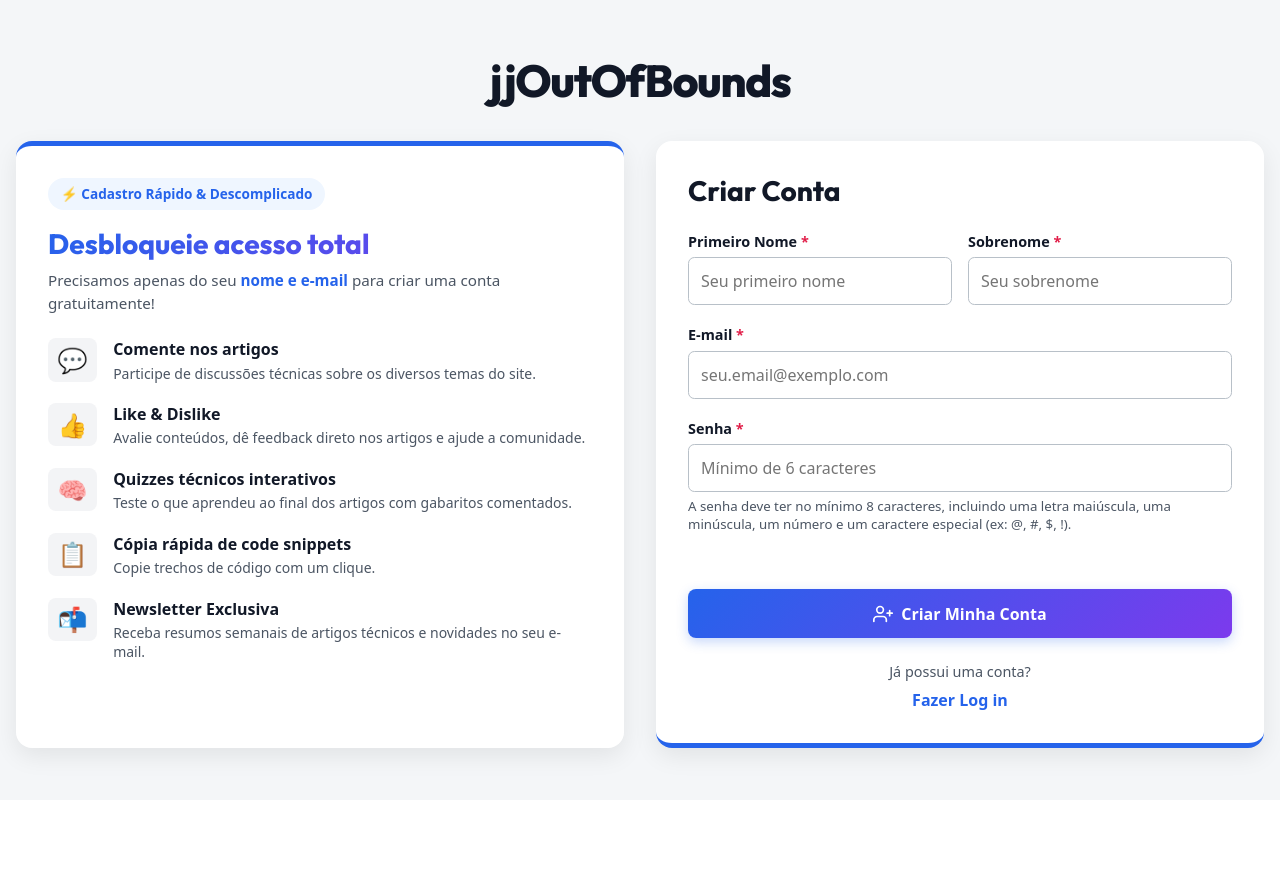
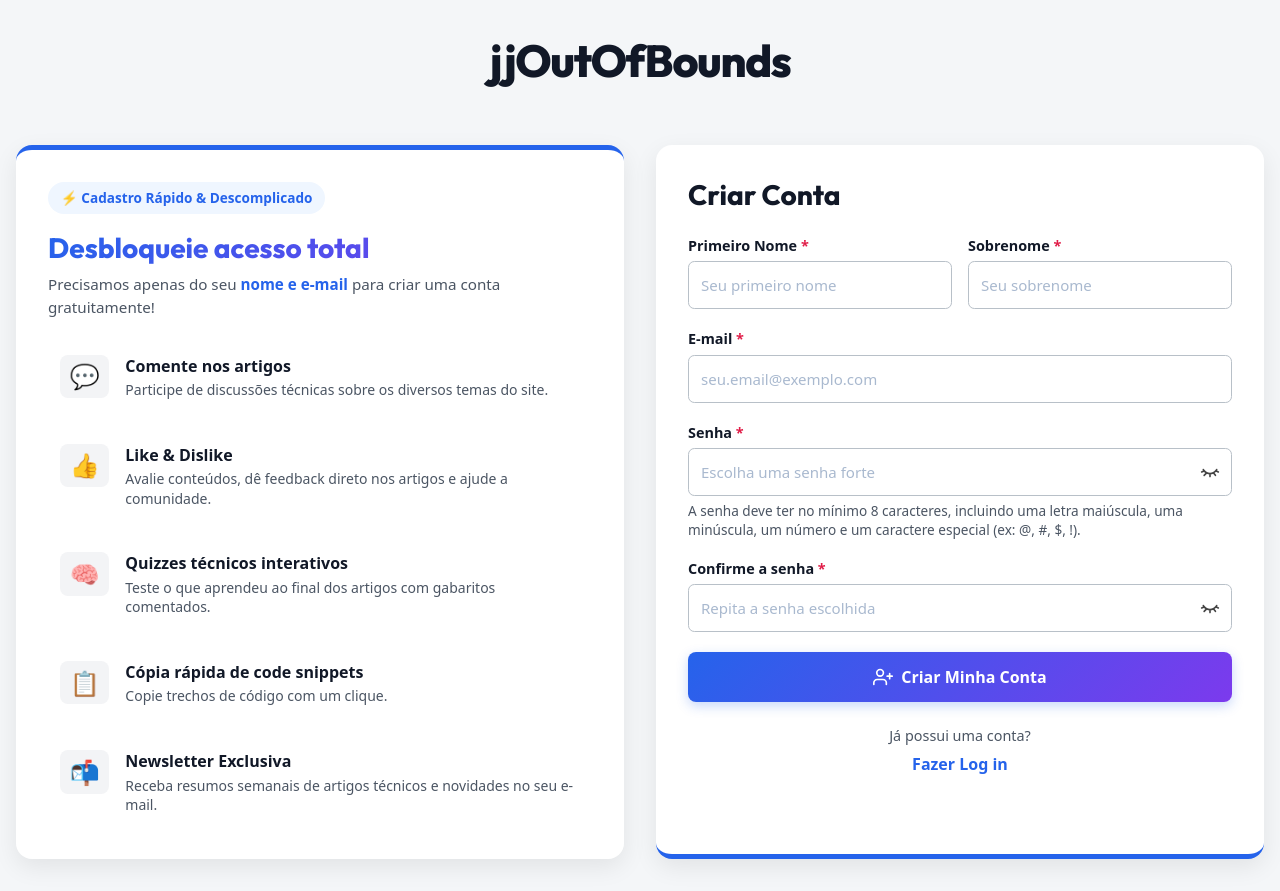
Before and after one commit to jairjunior/blog, a Node server app: page /cadastrar in a window 1280 px wide. Before the commit the page ends 771 px from the top, so only its background shows below. Run offline with Node 20, Linux system fonts and the light colour scheme.

Commit message:
Foram feitos ajustes na página de Cadastrar novo usuário (HTML, CSS e JS). Foi adicionado um campo para confirmar a senha, além de botões de "olho" para o usuário visualizar a senha que está sendo digitada. O JS valida os campos de e-mail e senha antes de submeter o formulário. Também foi criado um leve efeito visual de hover nos itens da lista de benefícios para os cadastrados.

```diff
--- a/public/css/register.css
+++ b/public/css/register.css
@@ -89,6 +89,10 @@ h1.blog-title a:focus-visible::after {
 /******************************************************************************
 / Layout Principal
 ******************************************************************************/
+main {
+    min-height: 60vh;
+}
+
 .register-container {
     width: 100%;
     max-width: 1500px;
@@ -155,6 +159,14 @@ h1.blog-title a:focus-visible::after {
     display: flex;
     align-items: flex-start;
     gap: 1rem;
+    padding: 0.7rem;
+    border-radius: 0.5rem;
+    border: 1px solid transparent;
+    transition: border-color 0.2s ease, background 0.2s ease;
+}
+.benefit-item:hover {
+    border-color: var(--border-color);
+    background-color: #eeeeee2c;
 }
 
 .benefit-icon {
@@ -229,6 +241,10 @@ input {
     font: inherit;
     transition: border-color 0.2s ease, box-shadow 0.2s ease;
 }
+input::placeholder {
+    color: #a9b9cf;
+    font-size: 0.94rem;
+}
 
 input:focus-visible {
     outline: none;
@@ -236,12 +252,40 @@ input:focus-visible {
     box-shadow: var(--focus-ring);
 }
 
+/*---------------------------------------------------------------------------*/
+/* Campo de senha  */
+.password-wrapper {
+    position: relative;
+    display: flex;
+    align-items: center;
+}
+.password-wrapper input {
+    padding-right: 45px;
+}
+.password-wrapper button.toggle-password {
+    position: absolute;
+    right: 9px;
+    background: transparent;
+    border: none;
+    cursor: pointer;
+    font-size: 1.2rem;
+    color: #444;
+    padding: 3px;
+    display: flex;
+    align-items: center;
+    justify-content: center;
+    border-radius: 0.3rem;
+    transition: background-color 0.2s ease-in;
+}
+.password-wrapper button.toggle-password:hover {
+    background-color: #1d4fd80e;
+}
+
 .input-hint {
-    font-size: 0.83rem;
+    font-size: 0.85rem;
     color: var(--text-muted);
     margin-top: 0.3rem;
 }
-
 .input-hint code {
     background: #f3f4f6;
     padding: 0.1rem 0.3rem;
@@ -250,14 +294,39 @@ input:focus-visible {
 }
 
 /*---------------------------------------------------------------------------*/
+/* Mensagem de feedback  */
+.feedback-message {
+    font-size: 0.875rem;
+    margin: 0.75rem 0;
+    line-height: 1.4;
+    border-radius: 0.4rem;
+    padding: 0;
+}
+.feedback-message.success {
+    color: var(--success-color);
+    background: #ecfdf5;
+    border: 1px solid #a7f3d0;
+    padding: 0.75rem;
+}
+.feedback-message.error {
+    color: var(--error-color);
+    background: #fff1f2;
+    border: 1px solid #fecdd3;
+    padding: 0.75rem;
+}
+
+
+/*---------------------------------------------------------------------------*/
 /* Erro e Botão */
-.error-message {
+/* .error-message {
     color: var(--error-color);
     font-size: 0.875rem;
     margin-top: 0.5rem;
     min-height: 1.25rem;
-}
+} */
 
+/*---------------------------------------------------------------------------*/
+/* Botão Submit do formulário */
 .btn-submit {
     width: 100%;
     margin-top: 1rem;
@@ -370,12 +439,14 @@ input:focus-visible {
 
 /* Telas grandes (≥ 1200px): Lado a lado com limite total de 1500px */
 @media (min-width: 1200px) {
+    .title-box {
+        margin-bottom: 3.5rem;
+    }
     .register-container {
         flex-direction: row;
         align-items: stretch;
         justify-content: center;
     }
-
     .benefits-card,
     .register-box {
         max-width: 650px; /* Juntas + gap não ultrapassam 1500px */
--- a/public/js/register.js
+++ b/public/js/register.js
@@ -3,6 +3,22 @@ const gearSpinnerSvg = `
     <svg class="spinner-icon" viewBox="0 0 24 24" fill="none" stroke="currentColor" stroke-width="2" stroke-linecap="round" stroke-linejoin="round" aria-hidden="true">
         <path d="M12 15a3 3 0 1 0 0-6 3 3 0 0 0 0 6z"/>
         <path d="M19.4 15a1.65 1.65 0 0 0 .33 1.82l.06.06a2 2 0 0 1 0 2.83 2 2 0 0 1-2.83 0l-.06-.06a1.65 1.65 0 0 0-1.82-.33 1.65 1.65 0 0 0-1 1.51V21a2 2 0 0 1-2 2 2 2 0 0 1-2-2v-.09A1.65 1.65 0 0 0 9 19.4a1.65 1.65 0 0 0-1.82.33l-.06.06a2 2 0 0 1-2.83 0 2 2 0 0 1 0-2.83l.06-.06a1.65 1.65 0 0 0 .33-1.82 1.65 1.65 0 0 0-1.51-1H3a2 2 0 0 1-2-2 2 2 0 0 1 2-2h.09A1.65 1.65 0 0 0 4.6 9a1.65 1.65 0 0 0-.33-1.82l-.06-.06a2 2 0 0 1 0-2.83 2 2 0 0 1 2.83 0l.06.06a1.65 1.65 0 0 0 1.82.33H9a1.65 1.65 0 0 0 1-1.51V3a2 2 0 0 1 2-2 2 2 0 0 1 2 2v.09a1.65 1.65 0 0 0 1 1.51 1.65 1.65 0 0 0 1.82-.33l.06-.06a2 2 0 0 1 2.83 0 2 2 0 0 1 0 2.83l-.06.06a1.65 1.65 0 0 0-.33 1.82V9a1.65 1.65 0 0 0 1.51 1H21a2 2 0 0 1 2 2 2 2 0 0 1-2 2h-.09a1.65 1.65 0 0 0-1.51 1z"/>
+    </svg>
+`;
+
+// SVG para campo de senha (olho aberto)
+const openEyeIcon = `
+    <svg xmlns="http://www.w3.org/2000/svg" width="20" height="20" viewBox="0 0 24 24" fill="currentColor" aria-labelledby="openEyeIconTitle">
+        <title id="openEyeIconTitle">Ocultar a senha</title>
+        <path d="M12 4.5C7 4.5 2.73 7.61 1 12c1.73 4.39 6 7.5 11 7.5s9.27-3.11 11-7.5c-1.73-4.39-6-7.5-11-7.5zM12 17c-2.76 0-5-2.24-5-5s2.24-5 5-5 5 2.24 5 5-2.24 5-5 5zm0-8c-1.66 0-3 1.34-3 3s1.34 3 3 3 3-1.34 3-3-1.34-3-3-3z"/>
+    </svg>
+`;
+
+// SVG para campo de senha (olho fechado)
+const closedEyeIcon = `
+    <svg xmlns="http://www.w3.org/2000/svg" width="20" height="20" viewBox="0 0 24 24" fill="currentColor" aria-labelledby="closedEyeIconTitle" stroke="currentColor" stroke-width="2" stroke-linecap="round" stroke-linejoin="round">
+        <title id="closedEyeIconTitle">Visualizar a senha</title>
+        <path d="M20 9C20 9 19.6797 9.66735 19 10.5144M12 14C10.392 14 9.04786 13.5878 7.94861 13M12 14C13.608 14 14.9521 13.5878 16.0514 13M12 14V17.5M4 9C4 9 4.35367 9.73682 5.10628 10.6448M7.94861 13L5 16M7.94861 13C6.6892 12.3266 5.75124 11.4228 5.10628 10.6448M16.0514 13L18.5 16M16.0514 13C17.3818 12.2887 18.3535 11.3202 19 10.5144M5.10628 10.6448L2 12M19 10.5144L22 12"/>
     </svg>
 `;
 
@@ -13,25 +29,53 @@ const gearSpinnerSvg = `
 / o ícone de mostrar/ocultar senha.
 ******************************************************************************/
 document.addEventListener('DOMContentLoaded', () => {
-    const form = document.getElementById('registerForm');
-    const emailInput = document.getElementById('email');
+    const registerForm = document.getElementById('registerForm');
+    const firstNameInput = document.getElementById('firstNameInput');
+    const lastNameInput = document.getElementById('lastNameInput');
+    const emailInput = document.getElementById('emailInput');
+    const passwordInput = document.getElementById('passwordInput');
+    const confirmPasswordInput = document.getElementById('confirmPasswordInput');
     const feedbackMessage = document.getElementById('feedbackMessage');
     const submitBtn = document.getElementById('submitBtn');
+    const inputs = [firstNameInput, lastNameInput, emailInput, passwordInput, confirmPasswordInput];
 
-    // Limpa mensagens de validação e de erro ao digitar no campo de e-mail
-    emailInput.addEventListener('input', () => {
-        emailInput.setCustomValidity('');
+    // Limpa feedbackMessage quando usuário começa a digitar em qualquer um dos inputs do formulário
+    inputs.forEach( inputElement => {
+        inputElement.addEventListener('input', () => {
+            inputElement.setCustomValidity('');
+            feedbackMessage.className = 'feedback-message';
             feedbackMessage.textContent = '';
+        });
     });
 
     // Submissão do Formulário
-    form.addEventListener('submit', async (event) => {
+    if (registerForm) {
+        registerForm.addEventListener('submit', async (event) => {
             event.preventDefault();
+            feedbackMessage.className = 'feedback-message';
             feedbackMessage.textContent = '';
+            const password = passwordInput.value;
+            const confirmPassword = confirmPasswordInput.value;
 
             // Valida se os campos atendem às regras nativas do HTML5 (required, minlength, etc.)
-        if (!form.checkValidity()) {
-            form.reportValidity();
+            if (!registerForm.checkValidity()) {
+                registerForm.reportValidity();
+                return;
+            }
+
+            // Validação de confirmação de senha
+            if (password !== confirmPassword) {
+                feedbackMessage.className = 'feedback-message error';
+                feedbackMessage.textContent = 'As senhas informadas não correspondem.';
+                return;
+            }
+
+            // Validação da complexidade da senha via RegEx
+            // Mínimo 8 caracteres, 1 maiúscula, 1 minúscula, 1 número e 1 caractere especial
+            const passwordRegex = /^(?=.*[a-z])(?=.*[A-Z])(?=.*\d)(?=.*[@$!%*?&#.\-_])[A-Za-z\d@$!%*?&#.\-_]{8,}$/;
+            if (!passwordRegex.test(password)) {
+                feedbackMessage.className = 'feedback-message error';
+                feedbackMessage.textContent = 'A senha informada não atende aos requisitos mínimos estabelecidos.';
                 return;
             }
 
@@ -47,10 +91,10 @@ document.addEventListener('DOMContentLoaded', () => {
 
             // Preparação dos dados para a API
             const payload = {
-            first_name: form.firstName.value.trim(),
-            last_name: form.lastName.value.trim(),
-            email: form.email.value.trim(),
-            password: form.password.value
+                first_name: registerForm.firstName.value.trim(),
+                last_name: registerForm.lastName.value.trim(),
+                email: registerForm.email.value.trim(),
+                password: registerForm.password.value
             };
 
             // Estado visual de Carregamento (Loading)
@@ -66,21 +110,43 @@ document.addEventListener('DOMContentLoaded', () => {
                     },
                     body: JSON.stringify(payload)
                 });
-
                 const responseData = await responseHttpRequest.json();
 
-            if (responseHttpRequest.ok && responseData.success) {
-                window.location.href = responseData.redirectTo || '/?registered=true';
+                if (responseHttpRequest.ok) {
+                    window.location.href = responseData.redirectUrl || '/?registered=true';
                 } else {
-                feedbackMessage.textContent = responseData.messagePt || 'Erro ao realizar o cadastro. Tente novamente.';
+                    throw new Error(responseData.messagePt);
                 }
             } catch (error) {
-            console.error('ERRO no cadastro:\n', error);
-            feedbackMessage.textContent = 'Erro de conexão com o servidor. Verifique sua rede.';
+                console.error('ERRO na requisição HTTP:\n', error);
+                feedbackMessage.className = 'feedback-message error';
+                feedbackMessage.textContent = error.message || 'Ocorreu um erro interno ao processar a solicitação.';
             } finally {
                 submitBtn.innerHTML = originalBtnText;
                 submitBtn.disabled = false;
             }
         });
+    }
+
+
+    // Função para mostrar/ocultar a senha.
+    const passwordGroups = document.querySelectorAll('div.password-wrapper');
+    if (passwordGroups.length === 2) {
+        passwordGroups.forEach(passwordGroup => {
+            const passwordInput = passwordGroup.querySelector('input[type="password"]');
+            const togglePasswordBtn = passwordGroup.querySelector('button.toggle-password');
+            if (passwordInput && togglePasswordBtn) {
+                togglePasswordBtn.addEventListener('click', () => {
+                    const isPassword = passwordInput.type === 'password';
+                    passwordInput.type = isPassword ? 'text' : 'password';
+                    togglePasswordBtn.innerHTML = isPassword ? openEyeIcon : closedEyeIcon;
+                    togglePasswordBtn.setAttribute(
+                        'aria-label',
+                        isPassword ? 'Ocultar senha' : 'Visualizar senha'
+                    );
+                });
+            }
+        });
+    }
 
 });
--- a/src/views/register.ejs
+++ b/src/views/register.ejs
@@ -72,7 +72,7 @@
         </section>
 
         <!-- Card 2: Formulário de Cadastro -->
-        <section class="register-box card-hover-effect" aria-labelledby="formheading">
+        <section class="register-box" aria-labelledby="formheading">
             <h2 id="formheading" class="form-title">Criar Conta</h2>
 
             <form id="registerForm" novalidate>
@@ -81,7 +81,7 @@
                     <div class="form-group">
                         <label for="firstName">Primeiro Nome <span class="required" aria-hidden="true">*</span></label>
                         <input
-                            id="firstName"
+                            id="firstNameInput"
                             name="firstName"
                             type="text"
                             autocomplete="given-name"
@@ -95,7 +95,7 @@
                     <div class="form-group">
                         <label for="lastName">Sobrenome <span class="required" aria-hidden="true">*</span></label>
                         <input
-                            id="lastName"
+                            id="lastNameInput"
                             name="lastName"
                             type="text"
                             autocomplete="family-name"
@@ -111,7 +111,7 @@
                 <div class="form-group">
                     <label for="email">E-mail <span class="required" aria-hidden="true">*</span></label>
                     <input
-                        id="email"
+                        id="emailInput"
                         name="email"
                         type="email"
                         autocomplete="email"
@@ -125,23 +125,54 @@
                 <!-- Senha -->
                 <div class="form-group">
                     <label for="password">Senha <span class="required" aria-hidden="true">*</span></label>
+                    <div class="password-wrapper">
                         <input
-                        id="password"
+                            id="passwordInput"
                             name="password"
                             type="password"
                             autocomplete="new-password"
                             required
-                        minlength="6"
-                        placeholder="Mínimo de 6 caracteres"
+                            minlength="8"
+                            placeholder="Escolha uma senha forte"
                             aria-required="true"
                         >
+                        <button type="button" class="toggle-password" aria-label="Visualizar senha">
+							<svg xmlns="http://www.w3.org/2000/svg" width="20" height="20" viewBox="0 0 24 24" fill="currentColor" aria-labelledby="closedEyeIconTitle" stroke="currentColor" stroke-width="2" stroke-linecap="round" stroke-linejoin="round">
+								<title id="closedEyeIconTitle">Visualizar a senha</title>
+								<path d="M20 9C20 9 19.6797 9.66735 19 10.5144M12 14C10.392 14 9.04786 13.5878 7.94861 13M12 14C13.608 14 14.9521 13.5878 16.0514 13M12 14V17.5M4 9C4 9 4.35367 9.73682 5.10628 10.6448M7.94861 13L5 16M7.94861 13C6.6892 12.3266 5.75124 11.4228 5.10628 10.6448M16.0514 13L18.5 16M16.0514 13C17.3818 12.2887 18.3535 11.3202 19 10.5144M5.10628 10.6448L2 12M19 10.5144L22 12"/>
+							</svg>
+						</button>
+                    </div>
                     <small class="input-hint"">
 						A senha deve ter no mínimo 8 caracteres, incluindo uma letra maiúscula, uma minúscula, um número e um caractere especial (ex: @, #, $, !).
 					</small>
                 </div>
 
-                <!-- Mensagem de resposta / erros do JS -->
-                <p id="feedbackMessage" class="error-message" role="alert" aria-live="assertive"></p>
+                <!-- Confirmar Senha -->
+                <div class="form-group">
+                    <label for="confirmPassword">Confirme a senha <span class="required" aria-hidden="true">*</span></label>
+                    <div class="password-wrapper">
+                        <input
+                            id="confirmPasswordInput"
+                            name="confirmPassword"
+                            type="password"
+                            autocomplete="new-password"
+                            required
+                            minlength="8"
+                            placeholder="Repita a senha escolhida"
+                            aria-required="true"
+                        >
+                        <button type="button" class="toggle-password" aria-label="Visualizar senha">
+							<svg xmlns="http://www.w3.org/2000/svg" width="20" height="20" viewBox="0 0 24 24" fill="currentColor" aria-labelledby="closedEyeIconTitle" stroke="currentColor" stroke-width="2" stroke-linecap="round" stroke-linejoin="round">
+								<title id="closedEyeIconTitle">Visualizar a senha</title>
+								<path d="M20 9C20 9 19.6797 9.66735 19 10.5144M12 14C10.392 14 9.04786 13.5878 7.94861 13M12 14C13.608 14 14.9521 13.5878 16.0514 13M12 14V17.5M4 9C4 9 4.35367 9.73682 5.10628 10.6448M7.94861 13L5 16M7.94861 13C6.6892 12.3266 5.75124 11.4228 5.10628 10.6448M16.0514 13L18.5 16M16.0514 13C17.3818 12.2887 18.3535 11.3202 19 10.5144M5.10628 10.6448L2 12M19 10.5144L22 12"/>
+							</svg>
+						</button>
+                    </div>
+                </div>
+
+                <!-- Mensagem de feedback para o usuário -->
+                <p id="feedbackMessage" class="feedback-message" role="alert" aria-live="assertive"></p>
 
                 <!-- Botão com ícone animado de engrenagem para carregamento -->
                 <button type="submit" id="submitBtn" class="btn-submit">
```
Lines whose indentation alone changed are shown as unchanged.
